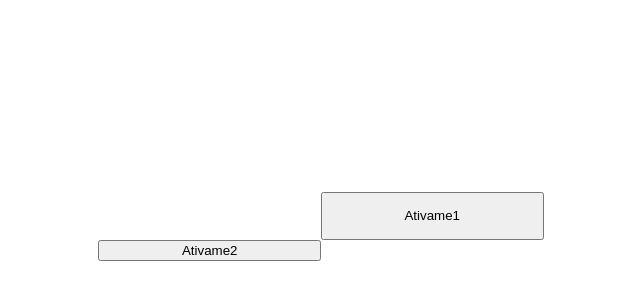
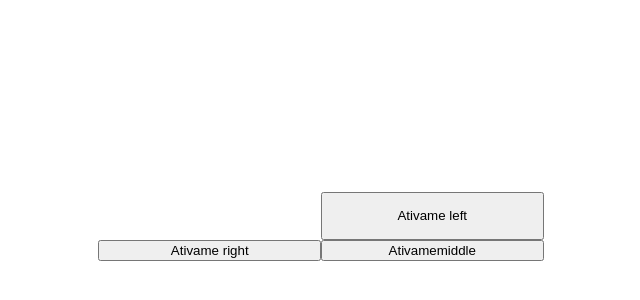
Before and after one commit to EderNieves01/toPracticVue, a Vue app: page / in a window 1280 px wide. Shown: the part 174-474 px from the top of the page, without its empty margins (319-959 px from the left). Built offline with nearby package versions, Linux system fonts and the light colour scheme.

Commit message:
clickPossitionMouse

```diff
--- a/src/App.vue
+++ b/src/App.vue
@@ -24,9 +24,16 @@ const handleClick = (message) => {
 <template>
 
   <h1>{{name.toUpperCase()}}</h1>
-   <!-- podemos utilizar los parentesis en la funcion cuando resiva parametros -->
-  <button @click="handleClick('texto 1')">Ativame1</button>
-  <button v-on:click="handleClick('texto 2')">Ativame2</button>
+
+  <!-- podemos utilizar los parentesis en la funcion cuando resiva
+     parametros y escuchar eventos con diferentes lados del raton
+    prevent en click right para evitar que salga el cuadro de opciones-->
+   <!-- activar cuando presione click izquierdo -->
+   <button @click.right.prevent="handleClick('texto derecho')">Ativame left</button>
+  <!-- activar cuando presione derecho -->
+   <button v-on:click.left="handleClick('texto izquierdo')">Ativame right</button>
+  <!-- activar cuando presione click en medio -->
+   <button v-on:click.middle="handleClick('texto centro')">Ativamemiddle</button>
 
 </template>
 
```
